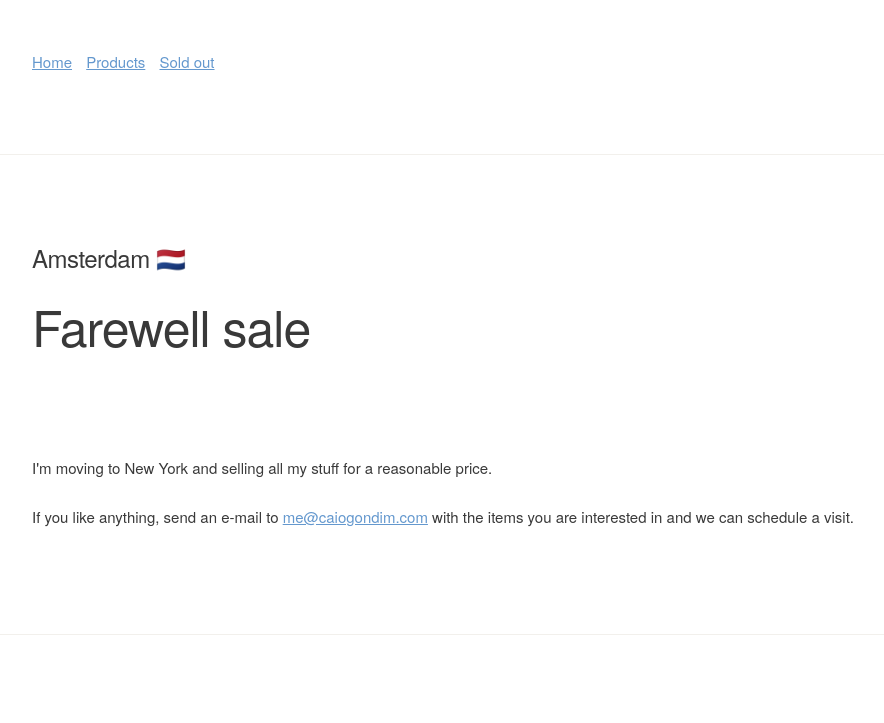
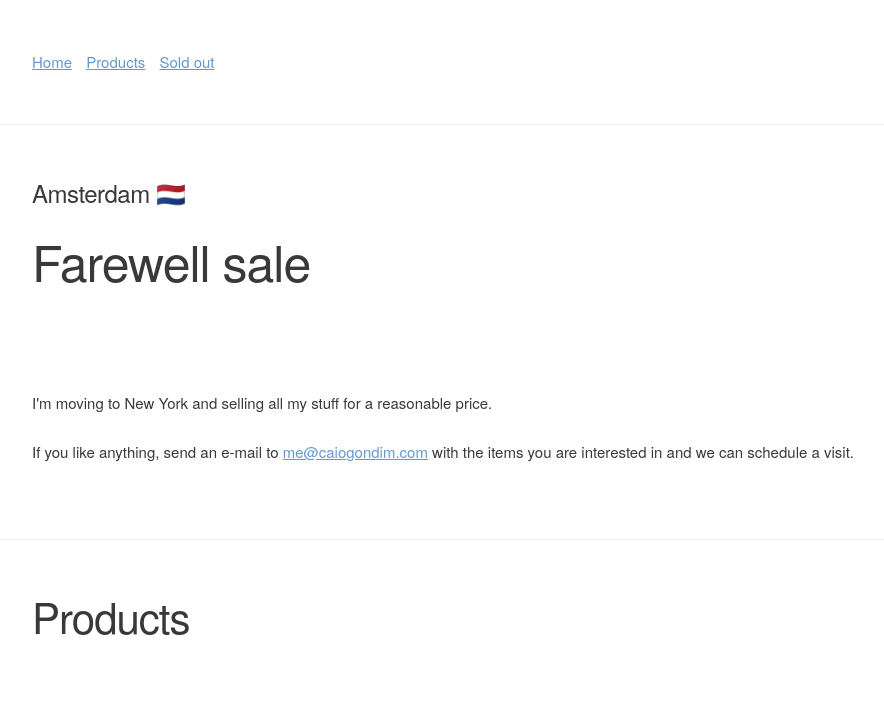
Before and after one commit to caiogondim/sale.caiogondim.com, a Jekyll site: the page built from index.html, in a window 1280 px wide. Shown: the top 723 px of the page, without its empty margins (128-1012 px from the left). Built offline with Jekyll 4.4.1, drawn with Linux system fonts in a browser that asks for light colours; grey boxes are pictures that could not be loaded.

Commit message:
Remove margin from hr

```diff
--- a/css/main.scss
+++ b/css/main.scss
@@ -48,3 +48,7 @@
 h2 {
   margin-bottom: 10rem !important;
 }
+
+hr {
+  margin: 0;
+}
```
